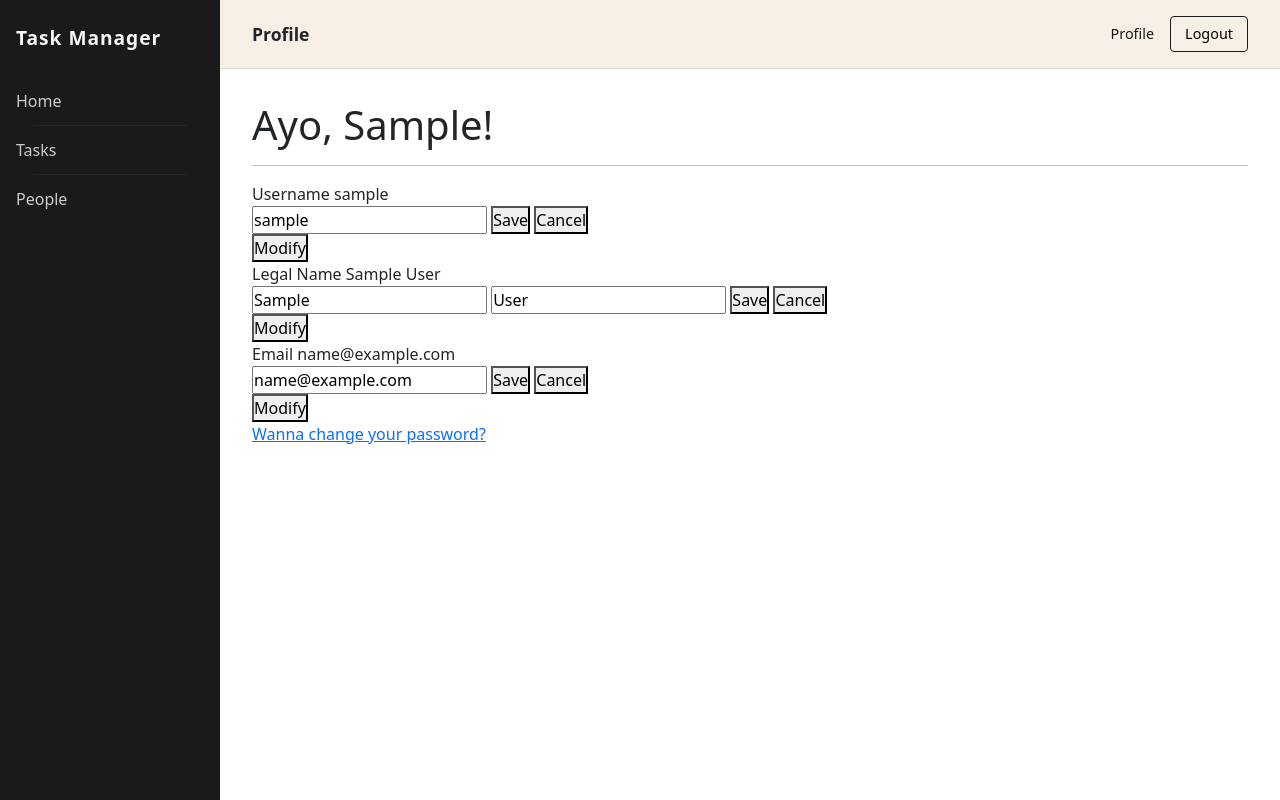
After one commit to ratatuiii/it-task-manager, a Django app: page /workers/1/ in a window 1280 px wide. The commit adds this page. Run offline with Django 5.2, Linux system fonts and the light colour scheme; the visitor is signed in with stand-in values (Sample User, id 1); data comes from the database, SQL or seed files in the repository.

Commit message:
Added worker_detail.html for Profile page. Added link to Profile page in base.html

```diff
--- a/templates/base.html
+++ b/templates/base.html
@@ -32,7 +32,7 @@
                 <div class="header-title">{% block header_title %}{% endblock %}</div>
                 <div class="header-actions">
                     {% if user.is_authenticated %}
-                        <a href="#">Profile</a>
+                        <a href="{% url 'task_manager:worker-detail' pk=user.pk %}">Profile</a>
                         <form method="post" action="{% url 'logout' %}">
                             {% csrf_token %}
                             <button type="submit">Logout</button>
--- /dev/null
+++ b/templates/task_manager/worker_detail.html
@@ -0,0 +1,68 @@
+{% extends "base.html" %}
+
+{% block title %}{{ worker.username }}{% endblock %}
+{% block header_title %}Profile{% endblock %}
+
+{% block content %}
+<div class="profile-wrapper">
+    <h1 class="profile-name">Ayo, {{ worker.first_name }}!</h1>
+    <hr class="profile-divider">
+
+    <div class="profile-fields">
+
+        <div class="profile-row" id="row-username">
+            <span class="profile-label">Username</span>
+            <span class="profile-value display-mode">{{ worker.username }}</span>
+            <form class="profile-form edit-mode" method="post" action="{% url 'task_manager:worker-update-field' pk=worker.pk field='username' %}">
+                {% csrf_token %}
+                <input type="text" name="username" value="{{ worker.username }}">
+                <button type="submit">Save</button>
+                <button type="button" class="cancel-btn" onclick="cancelEdit('row-username')">Cancel</button>
+            </form>
+            <button class="modify-btn display-mode" onclick="startEdit('row-username')">Modify</button>
+        </div>
+
+        <div class="profile-row" id="row-legal-name">
+            <span class="profile-label">Legal Name</span>
+            <span class="profile-value display-mode">{{ worker.first_name }} {{ worker.last_name }}</span>
+            <form class="profile-form edit-mode" method="post" action="{% url 'task_manager:worker-update-field' pk=worker.pk field='legal_name' %}">
+                {% csrf_token %}
+                <input type="text" name="first_name" value="{{ worker.first_name }}" placeholder="First name">
+                <input type="text" name="last_name" value="{{ worker.last_name }}" placeholder="Last name">
+                <button type="submit">Save</button>
+                <button type="button" class="cancel-btn" onclick="cancelEdit('row-legal-name')">Cancel</button>
+            </form>
+            <button class="modify-btn display-mode" onclick="startEdit('row-legal-name')">Modify</button>
+        </div>
+
+        <div class="profile-row" id="row-email">
+            <span class="profile-label">Email</span>
+            <span class="profile-value display-mode">{{ worker.email }}</span>
+            <form class="profile-form edit-mode" method="post" action="{% url 'task_manager:worker-update-field' pk=worker.pk field='email' %}">
+                {% csrf_token %}
+                <input type="email" name="email" value="{{ worker.email }}">
+                <button type="submit">Save</button>
+                <button type="button" class="cancel-btn" onclick="cancelEdit('row-email')">Cancel</button>
+            </form>
+            <button class="modify-btn display-mode" onclick="startEdit('row-email')">Modify</button>
+        </div>
+
+    </div>
+
+    <a href="#" class="password-change-link">Wanna change your password?</a>
+</div>
+
+<script>
+    function startEdit(rowId) {
+        const row = document.getElementById(rowId);
+        row.querySelectorAll(".display-mode").forEach(el => el.style.display = "none");
+        row.querySelectorAll(".edit-mode").forEach(el => el.style.display = "flex");
+    }
+
+    function cancelEdit(rowId) {
+        const row = document.getElementById(rowId);
+        row.querySelectorAll(".display-mode").forEach(el => el.style.display = "");
+        row.querySelectorAll(".edit-mode").forEach(el => el.style.display = "none");
+    }
+</script>
+{% endblock %}
```
